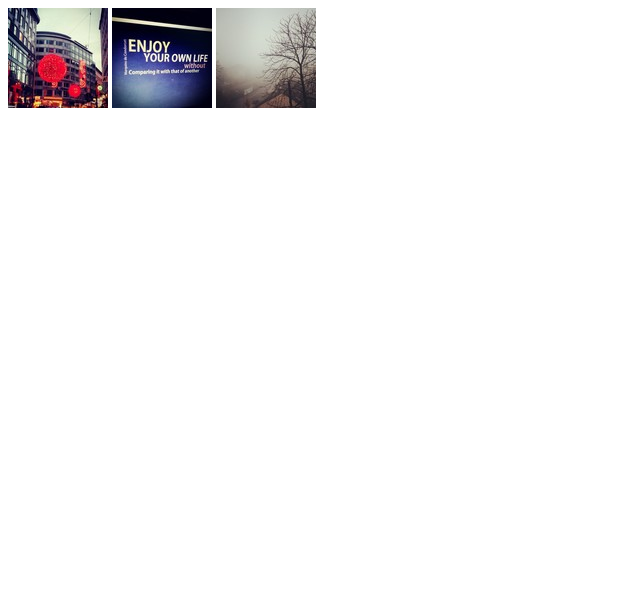
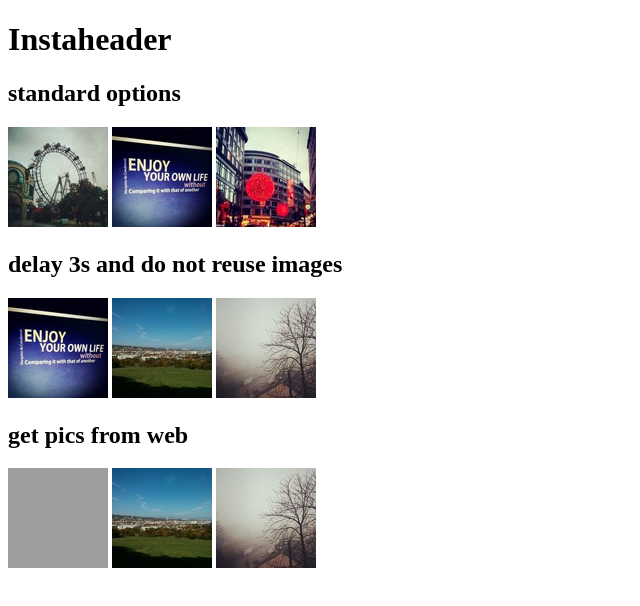
Before and after one commit to splagemann/instaheader, a website: page index.html in a window 1280 px wide. Shown: the whole page, without its empty margins (0-640 px from the left). Drawn offline with nearby package versions, Linux system fonts and the light colour scheme; grey boxes are pictures that could not be loaded.

Commit message:
new options and image loading from web

```diff
--- a/bower.json
+++ b/bower.json
@@ -1,6 +1,6 @@
 {
   "name": "instaheader",
-  "version": "1.1.0",
+  "version": "1.1.1",
   "homepage": "https://github.com/splagemann/instaheader",
   "authors": [
     "Sebastian Plagemann"
--- a/index.html
+++ b/index.html
@@ -2,20 +2,40 @@
 <html>
     <head>
         <meta charset="utf-8">
-        <title>Instaheader - by splagemann</title>
+        <title>Instaheader</title>
         <link rel="stylesheet" href="css/demo.css">
     </head>
     <body>
-	<div id="container">
+        <h1>Instaheader</h1>
+        <h2>standard options</h2>
+        <div id="instaheader1" data-images='["img/pic4.jpg", "img/pic5.jpg", "img/pic6.jpg"]'>
             <img src="img/pic1.jpg">
             <img src="img/pic2.jpg">
             <img src="img/pic3.jpg">
-		<img src="img/pic4.jpg">
-		<img src="img/pic5.jpg">
-		<img src="img/pic6.jpg">
+        </div>
+        <h2>delay 3s and do not reuse images</h2>
+        <div id="instaheader2" data-images='["img/pic4.jpg", "img/pic5.jpg", "img/pic6.jpg"]'>
+            <img src="img/pic1.jpg">
+            <img src="img/pic2.jpg">
+            <img src="img/pic3.jpg">
+        </div>
+        <h2>get pics from web</h2>
+        <div id="instaheader3">
+            <img src="img/pic1.jpg">
+            <img src="img/pic2.jpg">
+            <img src="img/pic3.jpg">
         </div>
         <script src="https://ajax.googleapis.com/ajax/libs/jquery/2.1.0/jquery.min.js"></script>
         <script src="js/jquery.instaheader.js"></script>
-    <script type="text/javascript">$('#container').instaheader();</script>
+        <script type="text/javascript">
+            $('#instaheader1').instaheader();
+            $('#instaheader2').instaheader({
+                reuseImages : false,
+                delay       : 3000
+            });
+            $('#instaheader3').instaheader({
+                imageUrl    : 'newpicture.html'
+            });
+        </script>
     </body>
 </html>
--- a/js/jquery.instaheader.js
+++ b/js/jquery.instaheader.js
@@ -1,25 +1,48 @@
-$.fn.instaheader = function() {
+(function ( $ ) {
 
-	var cntVisibleImages = 3;
-	var images           = this.find('img');
+    $.fn.instaheader = function(options) {
+
+        var settings = $.extend({
+            selector     : 'img',                   // jQuery selector to find images that should be replaced
+            imageUrl     : null,                    // @todo get new images from url
+            reuseImages  : true,                    // reuse already displayed images
+            delay        : 2000                     // timedelay (ms) for switching next image
+        }, options);
+
+        var images           = this.find(settings.selector);
         var cntImages        = images.length;
-	var imagesHidden     = [];
+        var imagesHidden     = new Array();
+        if (settings.imageUrl === null) {
+            imagesHidden = this.data('images');
+        }
 
-	images.each(function(index, obj) {
-		if (index >= cntVisibleImages) {
-			imagesHidden.push($(obj).attr('src'));
-			$(obj).remove();
+        var replaceImage = function() {
+
+            if (settings.imageUrl !== null) {
+                $.get(settings.imageUrl, function(response) {
+                    imagesHidden = new Array(response);
+                });
             }
-	});
 
-	setInterval(function() {
-		replaceImageNumber = Math.floor(Math.random()*cntVisibleImages);
+            if (imagesHidden.length > 0) {
+                replaceImageNumber = Math.floor(Math.random()*cntImages);
 
+                if (settings.reuseImages) {
                     imagesHidden.push($(images[replaceImageNumber]).attr('src'));
+                }
+
                 $(images[replaceImageNumber]).fadeOut('fast', function() {
                     $(this).attr('src', imagesHidden.shift());
                 }).fadeIn('fast');
 
-	}, 2000);
+            } else {
+                clearInterval(replaceImage);
+            }
+        }
+
+        setInterval(replaceImage, settings.delay);
+
         return this;
-}
+    };
+
+}(jQuery));
--- /dev/null
+++ b/newpicture.html
@@ -0,0 +1 @@
+http://lorempixel.com/100/100/
```
Also changed, not shown: README.md. Lines whose indentation alone changed are shown as unchanged.
